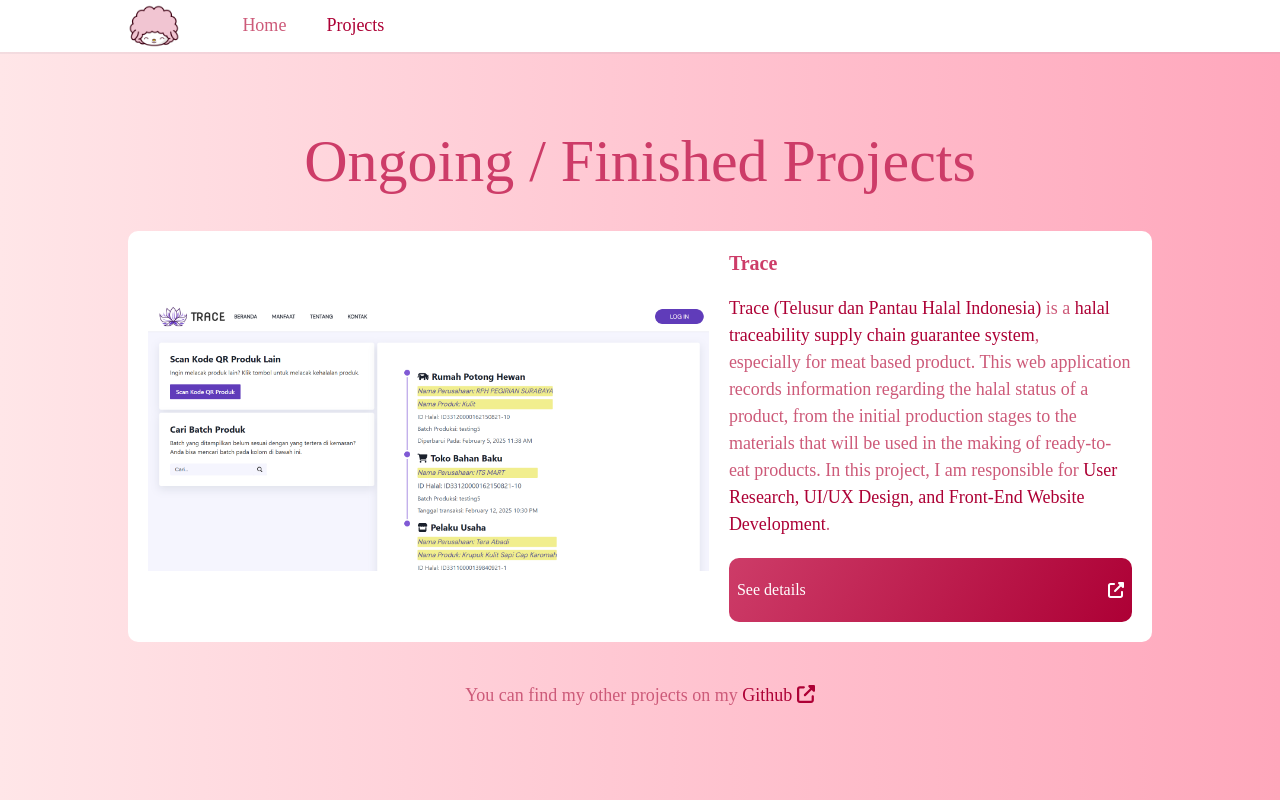
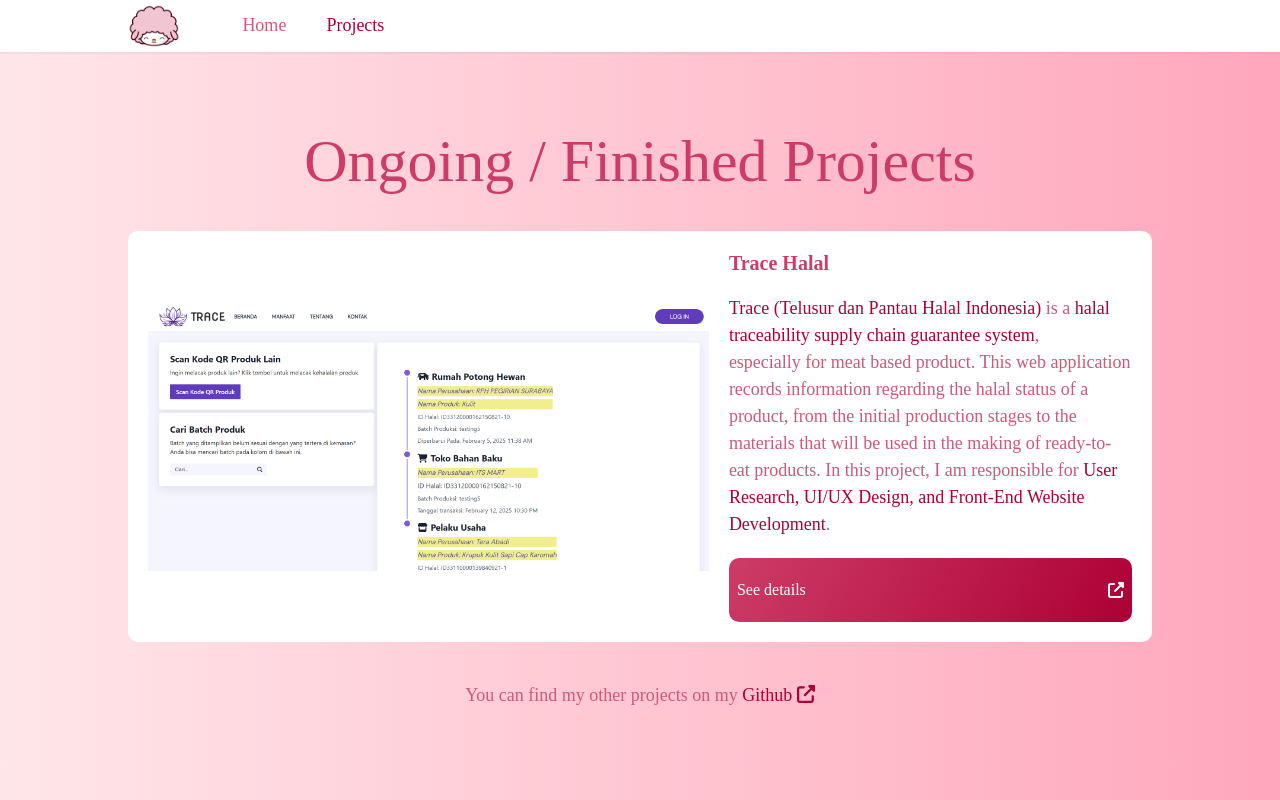
Before and after one commit to amandaslwa/portofolio, a React (Create React App) app: page /projects in a window 1280 px wide. Shown: the top 800 px of the page. Built offline with nearby package versions, Linux system fonts and the light colour scheme; a web font is replaced by a local one.

Commit message:
Minor change on home and project

```diff
--- a/src/Routes/Projects.jsx
+++ b/src/Routes/Projects.jsx
@@ -23,7 +23,7 @@
                     <Image src={Teratai} width={{base:'100%', md:'57%'}} height={'100%'} alignSelf={'center'}/>
                     <Flex gap={'5'} direction={'column'}>
                         <Heading fontFamily={'McLaren'} fontSize={{base:'lg', md:'xl'}} color={'#CD3C68'} fontWeight={'600'}>
-                            Trace
+                            Trace Halal
                         </Heading>
                         <Text color={'#CD5A79'} fontSize={{base:'md', md:'lg'}}>
                             <span className='highlightPink'>Trace (Telusur dan Pantau Halal Indonesia)</span> is a <span className='highlightPink'>halal traceability supply chain guarantee system</span>, especially for meat based product. This web application records information regarding the halal status of a product, from the initial production stages to the materials that will be used in the making of ready-to-eat products. In this project, I am responsible for <span className={'highlightPink'}>User Research, UI/UX Design, and Front-End Website Development</span>.
```
